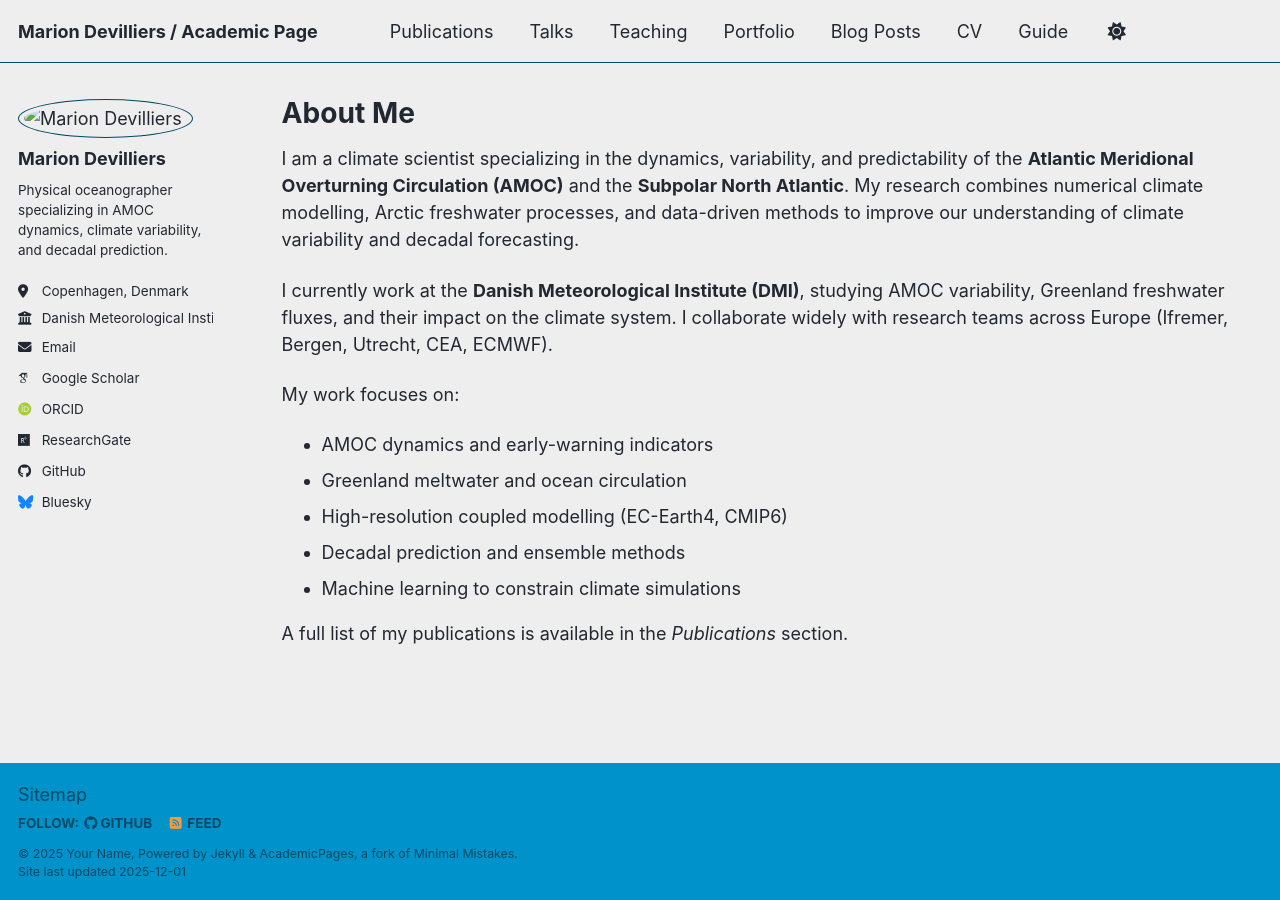
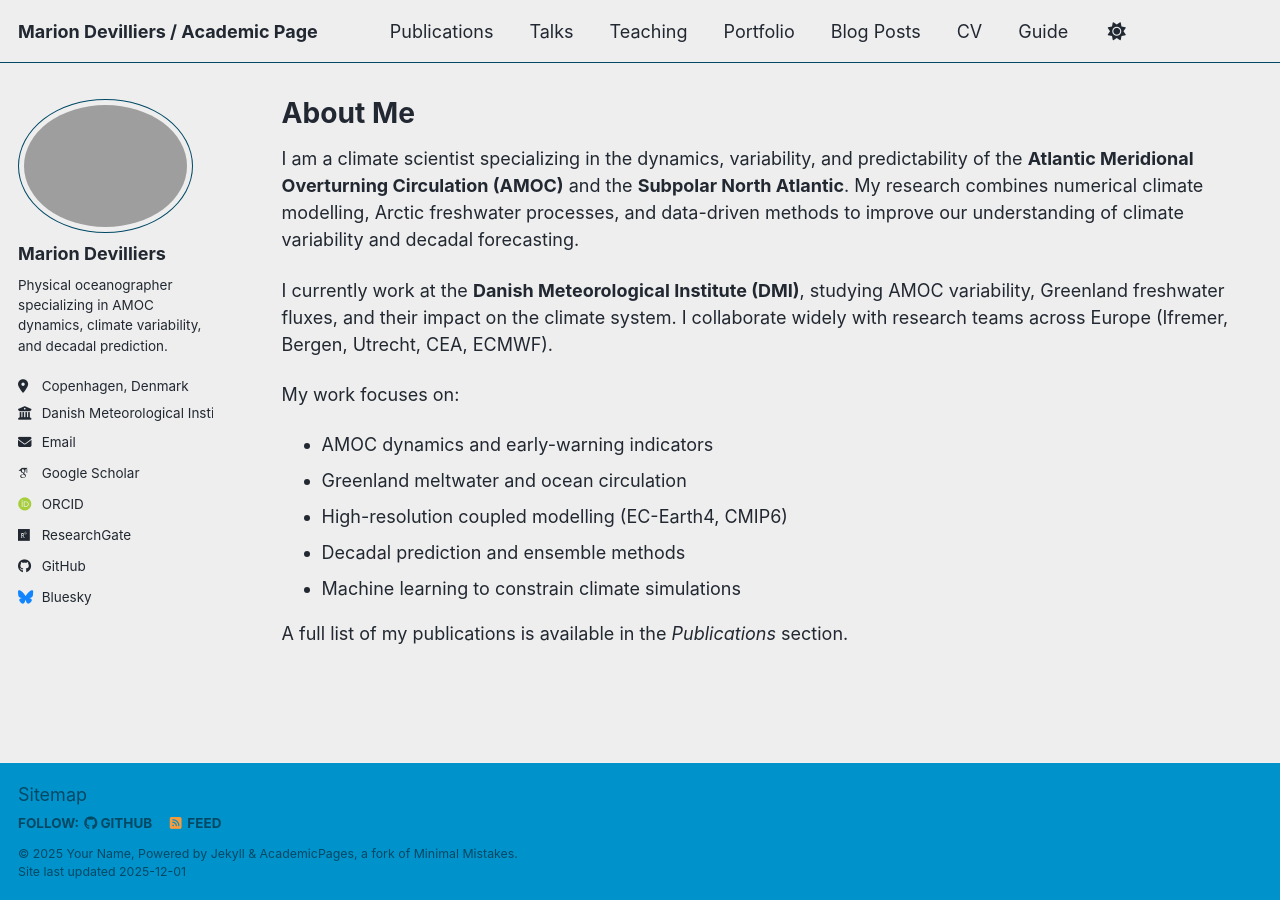
Before and after one commit to mariondevilliers/mariondevilliers.github.io, a Jekyll site: the page built from _pages/about.md, in a window 1280 px wide. Built offline with Jekyll 4.4.1, drawn with Linux system fonts in a browser that asks for light colours; some web fonts are replaced; a script bundle is joined from its source files by our own code; library files that are not in the unit come from our copies.

Commit message:
Update _config.yml

```diff
--- a/_config.yml
+++ b/_config.yml
@@ -23,7 +23,7 @@ repository               : "mariondevilliers/mariondevilliers.github.io"
 #               Additional customization can be done by editing /_includes/author-profile.html
 author:
   name             : "Marion Devilliers"
-  avatar           : "/images/photo_Marion_Devilliers.jpg"
+  avatar           : "/images/photo_Marion_Devilliers.png"
   bio              : "Physical oceanographer specializing in AMOC dynamics, climate variability, and decadal prediction."
   location         : "Copenhagen, Denmark"
   employer         : "Danish Meteorological Institute (DMI)"
```
